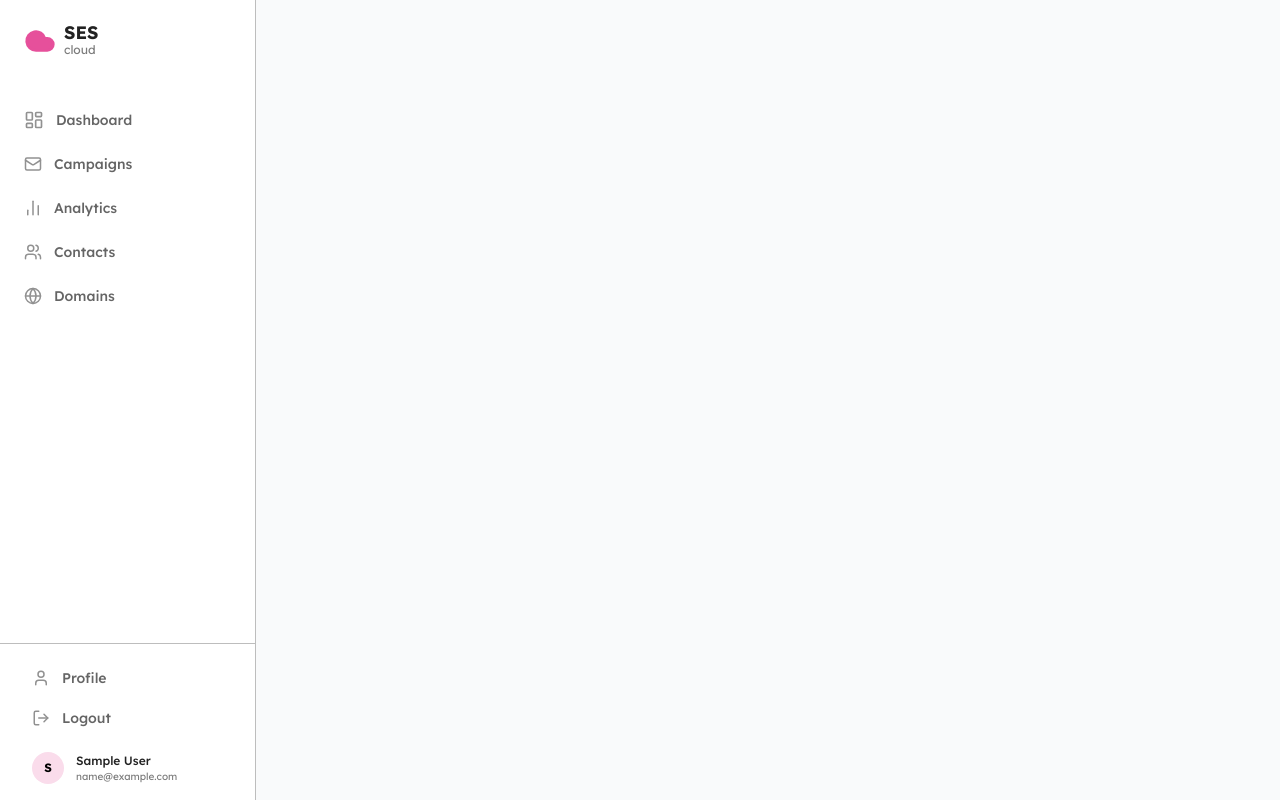
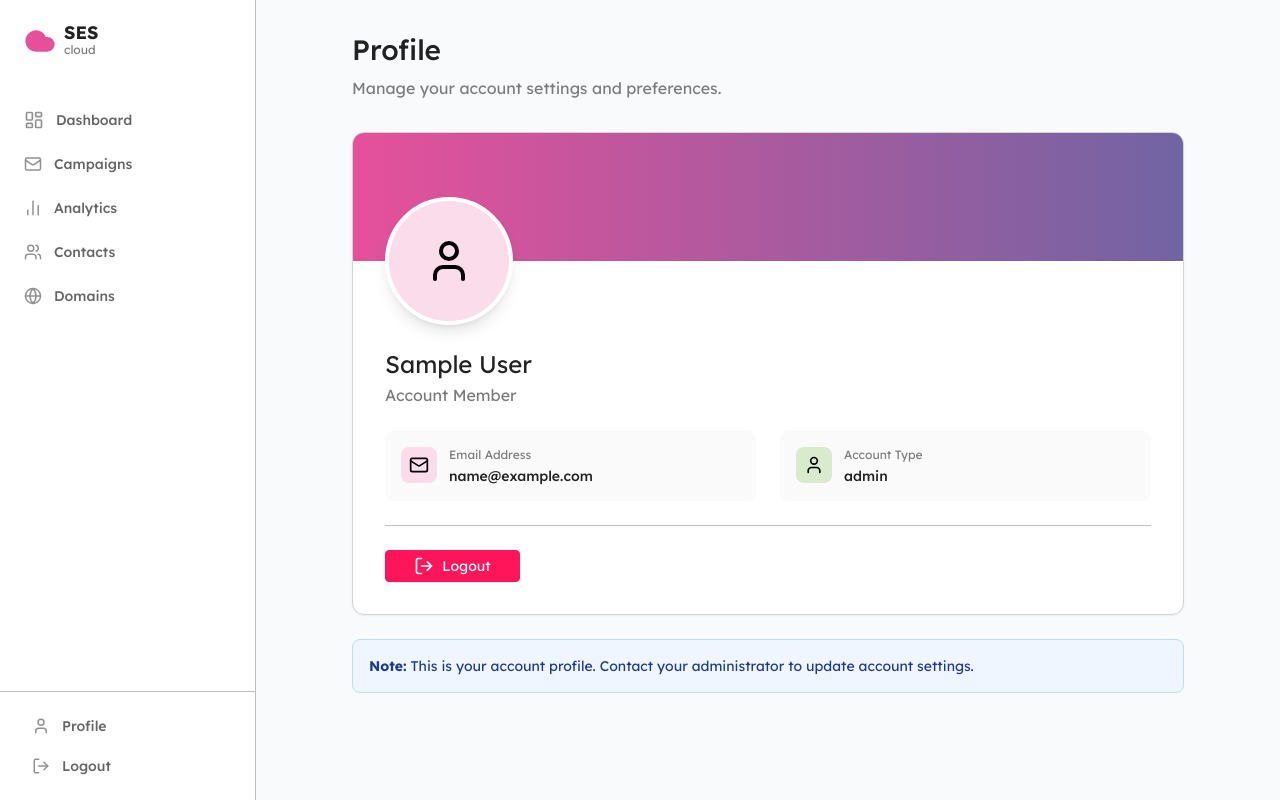
Before and after one commit to sunayanapandey/ses-email-app, a React (Vite) app: page /profile in a window 1280 px wide. Built offline with nearby package versions, Linux system fonts and the light colour scheme; sample sign-in values are in the browser's storage.

Commit message:
profile added

```diff
--- a/src/App.jsx
+++ b/src/App.jsx
@@ -13,6 +13,7 @@ import ContactManager from './pages/ContactManager';
 import CampaignStats from './pages/CampaignStats';
 import Login from './pages/Login';
 import Register from './pages/Register';
+import Profile from './pages/Profile';
 
 // Components
 import Sidebar from './components/Sidebar';
@@ -87,6 +88,7 @@ function AppContent() {
                   <Route path="/compose" element={<EmailComposer />} />
                   <Route path="/contacts" element={<ContactManager />} />
                   <Route path="/stats" element={<CampaignStats />} />
+                  <Route path="/profile" element={<Profile />} />
                   <Route path="/buttons" element={<ButtonExamples />} />
                 </Routes>
               </main>
--- a/src/components/Sidebar.jsx
+++ b/src/components/Sidebar.jsx
@@ -71,10 +71,13 @@ const Sidebar = () => {
             {/* Bottom Profile Section */}
             <div className="border-t border-surface-200 p-4 mt-auto">
                 <div className="flex flex-col gap-1">
-                    <button className="flex items-center gap-3 px-4 py-2 text-sm font-medium text-surface-600 hover:text-surface-900 hover:bg-surface-50 rounded-lg transition-colors w-full text-left">
+                    <Link
+                        to="/profile"
+                        className="flex items-center gap-3 px-4 py-2 text-sm font-medium text-surface-600 hover:text-surface-900 hover:bg-surface-50 rounded-lg transition-colors w-full text-left"
+                    >
                         <User size={18} className="text-surface-400" />
                         <span>Profile</span>
-                    </button>
+                    </Link>
                     <button
                         onClick={logout}
                         className="flex items-center gap-3 px-4 py-2 text-sm font-medium text-surface-600 hover:text-error-600 hover:bg-error-50 rounded-lg transition-colors w-full text-left"
@@ -83,17 +86,6 @@ const Sidebar = () => {
                         <span>Logout</span>
                     </button>
                 </div>
-
-                {/* User Info Mini */}
-                <div className="mt-4 px-4 flex items-center gap-3">
-                    <div className="w-8 h-8 rounded-full bg-primary-100 flex items-center justify-center text-primary-600 font-bold text-xs">
-                        {user.name ? user.name.charAt(0).toUpperCase() : 'U'}
-                    </div>
-                    <div className="flex-1 min-w-0">
-                        <p className="text-xs font-medium text-surface-900 truncate">{user.name}</p>
-                        <p className="text-[10px] text-surface-500 truncate">{user.email}</p>
-                    </div>
-                </div>
             </div>
         </aside>
     );
--- /dev/null
+++ b/src/pages/Profile.jsx
@@ -0,0 +1,96 @@
+import React from 'react';
+import { useAuth } from '../context/AuthContext';
+import { User, Mail, Calendar, LogOut } from 'lucide-react';
+import Button from '../components/Button';
+
+const Profile = () => {
+    const { user, logout } = useAuth();
+
+    return (
+        <div className="p-8 max-w-4xl mx-auto">
+            {/* Header */}
+            <div className="mb-8">
+                <h1 className="text-h1 text-surface-900">Profile</h1>
+                <p className="text-surface-500 mt-2">Manage your account settings and preferences.</p>
+            </div>
+
+            {/* Profile Card */}
+            <div className="bg-white rounded-xl shadow-sm border border-surface-100 overflow-hidden">
+                {/* Header Section with Avatar */}
+                <div className="bg-gradient-to-r from-primary-500 to-secondary-500 h-32"></div>
+
+                <div className="px-8 pb-8">
+                    {/* Avatar */}
+                    <div className="relative -mt-16 mb-6">
+                        <div className="w-32 h-32 rounded-full bg-white border-4 border-white shadow-lg flex items-center justify-center">
+                            <div className="w-full h-full rounded-full bg-primary-100 flex items-center justify-center">
+                                <User className="text-primary-600" size={48} />
+                            </div>
+                        </div>
+                    </div>
+
+                    {/* User Info */}
+                    <div className="space-y-6">
+                        <div>
+                            <h2 className="text-h2 text-surface-900 mb-1">
+                                {user?.name || user?.email?.split('@')[0] || 'User'}
+                            </h2>
+                            <p className="text-surface-500">Account Member</p>
+                        </div>
+
+                        {/* Info Grid */}
+                        <div className="grid grid-cols-1 md:grid-cols-2 gap-6">
+                            {/* Email */}
+                            <div className="flex items-start gap-3 p-4 bg-surface-10 rounded-lg">
+                                <div className="p-2 bg-primary-100 rounded-lg">
+                                    <Mail size={20} className="text-primary-600" />
+                                </div>
+                                <div>
+                                    <p className="text-caption text-surface-500">Email Address</p>
+                                    <p className="text-body text-surface-900 font-medium mt-1">
+                                        {user?.email || 'Not available'}
+                                    </p>
+                                </div>
+                            </div>
+
+                            {/* Account Type */}
+                            <div className="flex items-start gap-3 p-4 bg-surface-10 rounded-lg">
+                                <div className="p-2 bg-success-100 rounded-lg">
+                                    <User size={20} className="text-success-600" />
+                                </div>
+                                <div>
+                                    <p className="text-caption text-surface-500">Account Type</p>
+                                    <p className="text-body text-surface-900 font-medium mt-1">
+                                        {user?.role || 'Standard User'}
+                                    </p>
+                                </div>
+                            </div>
+                        </div>
+
+                        {/* Actions */}
+                        <div className="pt-6 border-t border-surface-200">
+                            <div className="flex gap-3">
+                                <Button
+                                    variant="destructive"
+                                    onClick={logout}
+                                    icon={LogOut}
+                                >
+                                    Logout
+                                </Button>
+                            </div>
+                        </div>
+                    </div>
+                </div>
+            </div>
+
+            {/* Additional Info */}
+            <div className="mt-6 bg-blue-50 border border-blue-200 rounded-lg p-4">
+                <p className="text-sm text-blue-900">
+                    <strong>Note:</strong> This is your account profile. Contact your administrator to update account settings.
+                </p>
+            </div>
+        </div>
+    );
+};
+
+export default Profile;
```
